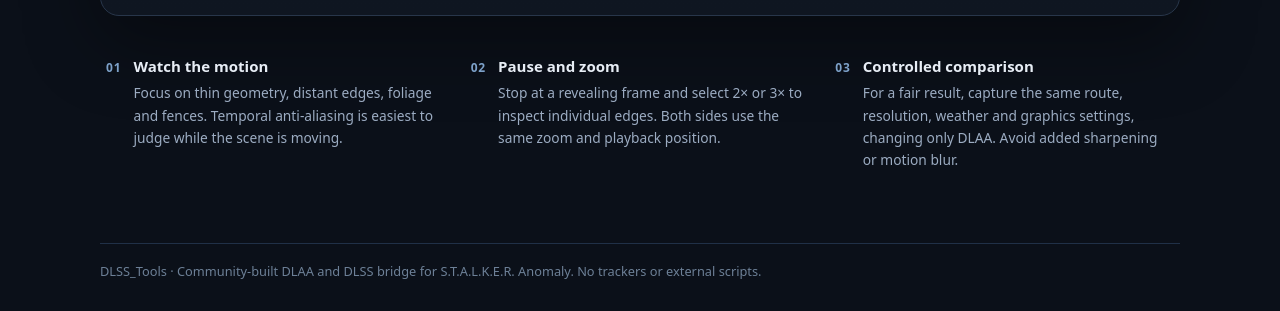
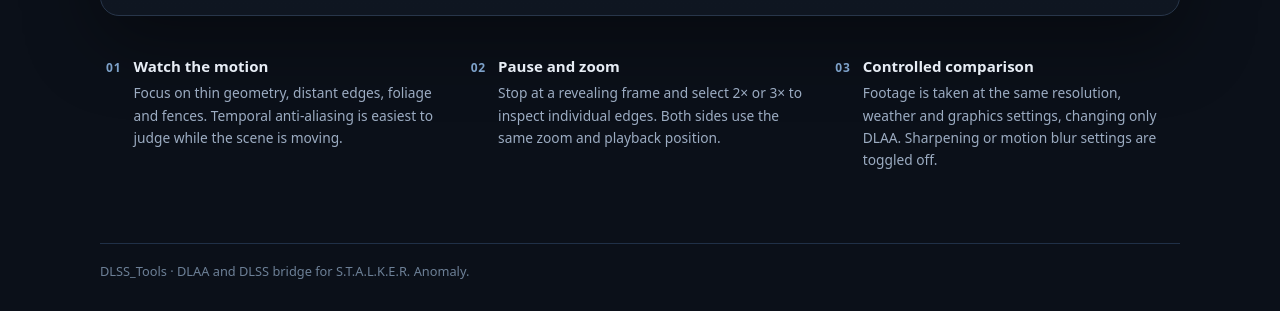
Before and after one commit to JustinasSB/Anomaly-DLSS-Tools, a plain HTML site: page docs/index.html in a window 1280 px wide. Shown: the part 1113-1424 px from the top of the page. Drawn offline with Linux system fonts and the light colour scheme.

Commit message:
Revise notes section and footer in index.html
Updated footer text for clarity.

```diff
--- a/docs/index.html
+++ b/docs/index.html
@@ -75,9 +75,9 @@
     <section class="notes" aria-label="How to compare">
       <div class="note"><span class="note-num">01</span><div><h3>Watch the motion</h3><p>Focus on thin geometry, distant edges, foliage and fences. Temporal anti-aliasing is easiest to judge while the scene is moving.</p></div></div>
       <div class="note"><span class="note-num">02</span><div><h3>Pause and zoom</h3><p>Stop at a revealing frame and select 2× or 3× to inspect individual edges. Both sides use the same zoom and playback position.</p></div></div>
-      <div class="note"><span class="note-num">03</span><div><h3>Controlled comparison</h3><p>For a fair result, capture the same route, resolution, weather and graphics settings, changing only DLAA. Avoid added sharpening or motion blur.</p></div></div>
+      <div class="note"><span class="note-num">03</span><div><h3>Controlled comparison</h3><p>Footage is taken at the same resolution, weather and graphics settings, changing only DLAA. Sharpening or motion blur settings are toggled off.</p></div></div>
     </section>
-    <footer>DLSS_Tools · Community-built DLAA and DLSS bridge for S.T.A.L.K.E.R. Anomaly. No trackers or external scripts.</footer>
+    <footer>DLSS_Tools ·  DLAA and DLSS bridge for S.T.A.L.K.E.R. Anomaly.</footer>
   </main>
 </body>
 </html>
```
